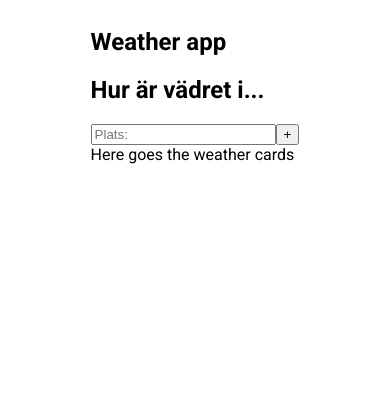
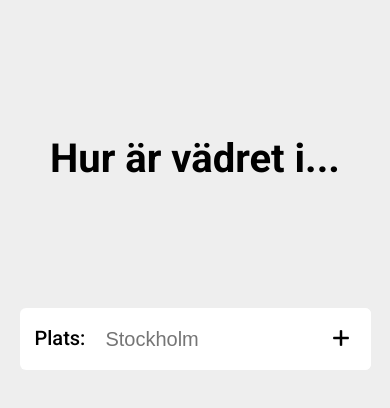
Before and after one commit to alsterverse/Arbetsprov-FE, a React (Create React App) app in the folder code/my-app/: page / in a window 390 px wide. Shown: the top 408 px of the page. Built offline with nearby package versions, Linux system fonts and the light colour scheme.

Commit message:
added responsiveness to styling

```diff
--- a/code/my-app/src/App.js
+++ b/code/my-app/src/App.js
@@ -1,12 +1,13 @@
 import React from 'react';
+import Header from './components/Header';
+import styled from 'styled-components';
 
 import WeatherList from './components/WeatherList';
 
 export const App = () => {
   return (
     <section>
-      <h1>Weather app</h1>
-      <h2>Hur är vädret i...</h2>
+      <Header />
       <WeatherList />
     </section>
   );
--- /dev/null
+++ b/code/my-app/src/components/Header.js
@@ -0,0 +1,24 @@
+import React from 'react';
+import styled from 'styled-components';
+
+const HeaderContainer = styled.div`
+  display: flex;
+  height: 300px;
+  width: 100vw;
+  justify-content: center;
+  align-items: center;
+  h1 {
+    font-size: 40px;
+    font-weight: 600;
+  }
+`;
+
+const Header = () => {
+  return (
+    <HeaderContainer>
+      <h1>Hur är vädret i...</h1>
+    </HeaderContainer>
+  );
+};
+
+export default Header;
--- a/code/my-app/src/components/SearchLocation.js
+++ b/code/my-app/src/components/SearchLocation.js
@@ -1,15 +1,66 @@
 import React from 'react';
+import styled from 'styled-components';
+import plusIcon from '../assets/plusIcon.png';
+
+const StyledForm = styled.form`
+  display: flex;
+  flex-direction: row;
+  background-color: #fff;
+  border-radius: 6px;
+  width: 90vw;
+  max-width: 450px;
+  div {
+    padding-left: 15px;
+    p {
+      font-size: 20px;
+      font-weight: 500;
+      margin-top: 18px;
+    }
+  }
+`;
+
+const SearchBar = styled.input`
+  height: 60px;
+  width: 100%;
+  font-size: 20px;
+  background-size: 20px;
+  background-color: #fff;
+  background-repeat: no-repeat;
+  background-position: left center;
+  padding-left: 20px;
+  border: none;
+  box-shadow: none;
+  -webkit-appearance: none;
+`;
+
+const SearchButton = styled.button`
+  background-color: #fff;
+  border: none;
+  padding-right: 20px;
+  border-radius: 6px;
+  cursor: pointer;
+  img {
+    width: 20px;
+    height: 20px;
+    padding: 0;
+  }
+`;
 
 const SearchLocation = ({ onFormSubmit, searchValue, setSearchValue }) => {
   return (
-    <form onSubmit={onFormSubmit}>
-      <input
-        placeholder='Plats:'
+    <StyledForm onSubmit={onFormSubmit}>
+      <div>
+        <p>Plats:</p>
+      </div>
+      <SearchBar
+        placeholder='Stockholm'
         value={searchValue}
         onChange={(event) => setSearchValue(event.target.value)}
       />
-      <button type='submit'>+</button>
-    </form>
+      <SearchButton type='submit'>
+        <img src={plusIcon} alt='plus-icon' />
+      </SearchButton>
+    </StyledForm>
   );
 };
 
--- a/code/my-app/src/components/WeatherList.js
+++ b/code/my-app/src/components/WeatherList.js
@@ -1,29 +1,86 @@
-import React, { useState } from 'react';
+import React, { useState, useEffect } from 'react';
 
 import { APIkey } from '../utils/constants';
+import deleteIcon from '../assets/deleteIcon.png';
 import SearchLocation from './SearchLocation';
 import styled from 'styled-components';
 
+const StyledWeatherContainer = styled.div`
+  display: flex;
+  flex-direction: column;
+  align-items: center;
+  justify-content: center;
+  gap: 20px;
+  width: 100vw;
+`;
+
+const WeatherCardContainer = styled.div`
+  display: flex;
+  flex-direction: column;
+  gap: 15px;
+  width: 100vw;
+  justify-content: center;
+  align-items: center;
+  @media (min-width: 992px) {
+    flex-direction: row;
+    flex-wrap: wrap;
+    width: 850px;
+  }
+`;
+
 const StyledWeatherCard = styled.div`
+  display: flex;
+  justify-content: space-around;
+  align-items: center;
+  border-radius: 5px;
+  width: 90vw;
+  max-width: 450px;
+  &.mid-temperature {
+    background-color: #fac710;
+  }
+  &.high-temperature {
+    background-color: #f24726;
+  }
+  &.low-temperature {
+    background-color: #2d9bf0;
+  }
+  &.default {
+    background-color: #fff;
+  }
+  @media (min-width: 992px) {
+    width: 30%;
+  }
+  /* background-color: ${(props) => props.BackgroundSwitcher || 'white'}; */
+`;
+
+const DeleteButton = styled.div`
   display: flex;
   justify-content: center;
   align-items: center;
-  border: 2px solid black;
-  &.mid-temperature {
-    background-color: yellow;
+  border: 0;
+  border-radius: 50%;
+  width: 35px;
+  height: 35px;
+  background-color: #eee;
+  img {
+    height: 17px;
+    width: 17px;
   }
-  &.high-temperature {
-    background-color: red;
-  }
-  &.low-temperature {
-    background-color: blue;
-  }
-  /* background-color: ${(props) => props.BackgroundSwitcher || 'white'}; */
 `;
 
 const CurrentWeather = () => {
   const [locations, setLocations] = useState([]);
   const [searchValue, setSearchValue] = useState('');
+  const [error, setError] = useState('');
+
+  useEffect(() => {
+    // if (searchValue) {
+    // onFormSubmit();
+    return () => {
+      setLocations([]);
+      setError('');
+    };
+  }, []);
 
   const onFormSubmit = (event) => {
     event.preventDefault();
@@ -37,10 +94,11 @@ const CurrentWeather = () => {
     )
       .then((res) => res.json())
       .then((data) => setLocations([data, ...locations]))
-      .catch((error) => alert('no city found'));
+      .catch((error) => setError(error));
 
     console.log(locations.length);
     console.log(locations);
+    console.log(error);
     setSearchValue('');
   };
 
@@ -82,24 +140,31 @@ const CurrentWeather = () => {
   };
 
   return (
-    <div>
+    <StyledWeatherContainer>
       <SearchLocation
         onFormSubmit={onFormSubmit}
         searchValue={searchValue}
         setSearchValue={setSearchValue}
       />
-      <div> Here goes the weather cards</div>
-      {locations.map((location) => (
-        <StyledWeatherCard key={location.id} className={BackgroundSwitcher()}>
+      <WeatherCardContainer>
+        {error ? (
+          <p>No city found</p>
+        ) : (
+          locations.map((location) => (
+            <StyledWeatherCard
+              key={location.id}
+              className={BackgroundSwitcher()}
+            >
+              <div>
+                <p>{location.main.temp}°</p>
                 <p>{location.name}</p>
-          <p>{location.main.temp}°</p>
-          <p>{location.weather.description}</p>
+              </div>
               {/* <img
       src={location.current.weather_icons}
       style={{ width: 50, height: 50 }}
       alt='icon'
     /> */}
-          <button
+              <DeleteButton
                 onClick={(event) => {
                   const updatedLocations = locations.filter(
                     (item) => item.name !== location.name
@@ -107,14 +172,16 @@ const CurrentWeather = () => {
                   setLocations([...updatedLocations]);
                 }}
               >
-            x
-          </button>
+                <img src={deleteIcon} alt='delete-icon' />
+              </DeleteButton>
             </StyledWeatherCard>
-      ))}
+          ))
+        )}
+      </WeatherCardContainer>
       {locations.length > 1 && (
         <button onClick={onDeleteAll}>Remove all locations</button>
       )}
-    </div>
+    </StyledWeatherContainer>
   );
 };
 
--- a/code/my-app/src/index.css
+++ b/code/my-app/src/index.css
@@ -7,6 +7,7 @@ body {
   flex-direction: column;
   justify-content: center;
   align-items: center;
+  background-color: #eeeeee;
 }
 
 code {
```
Also changed, not shown: code/my-app/src/assets/deleteIcon.png (added), code/my-app/src/assets/plusIcon.png (added). Lines whose indentation alone changed are shown as unchanged.
